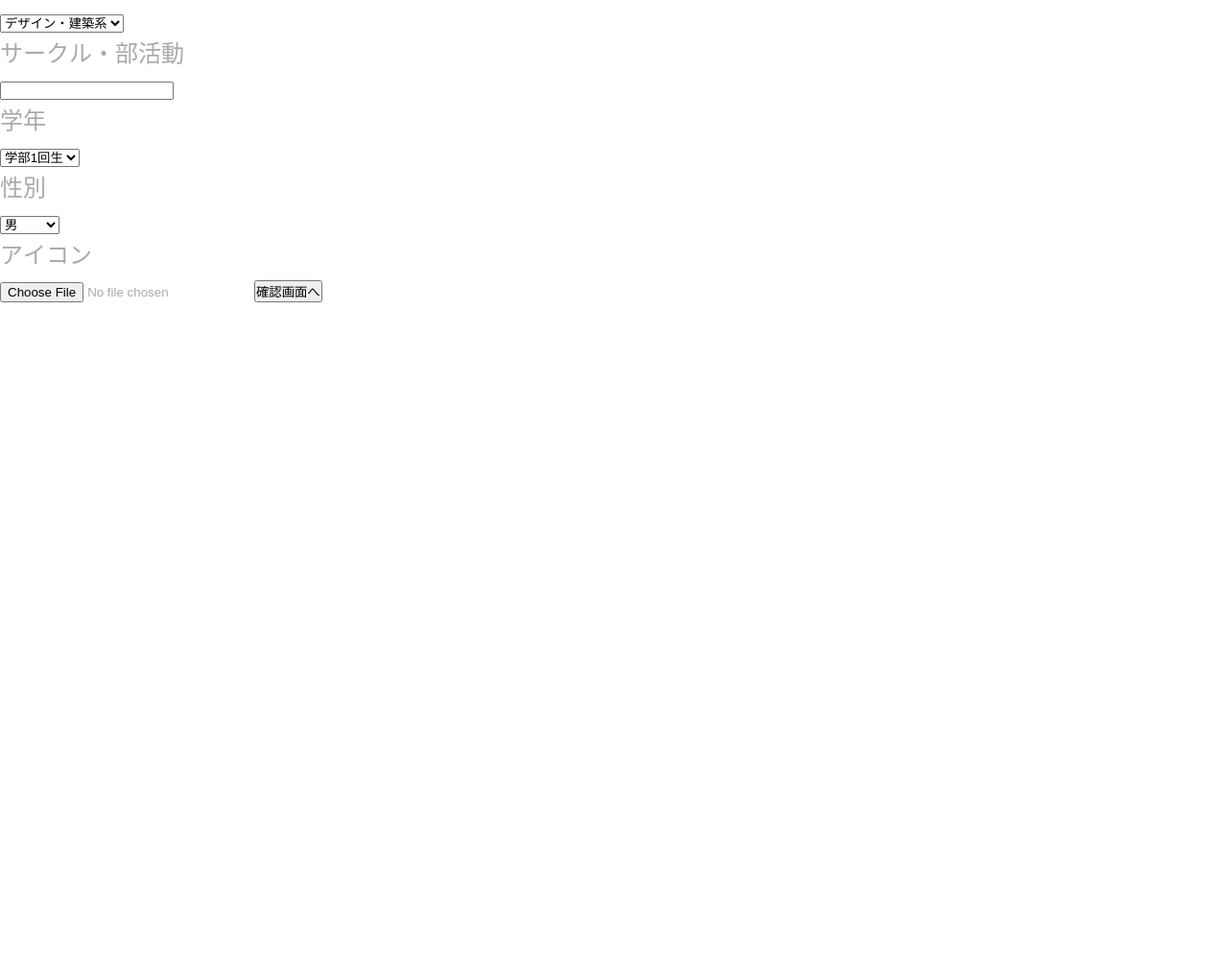
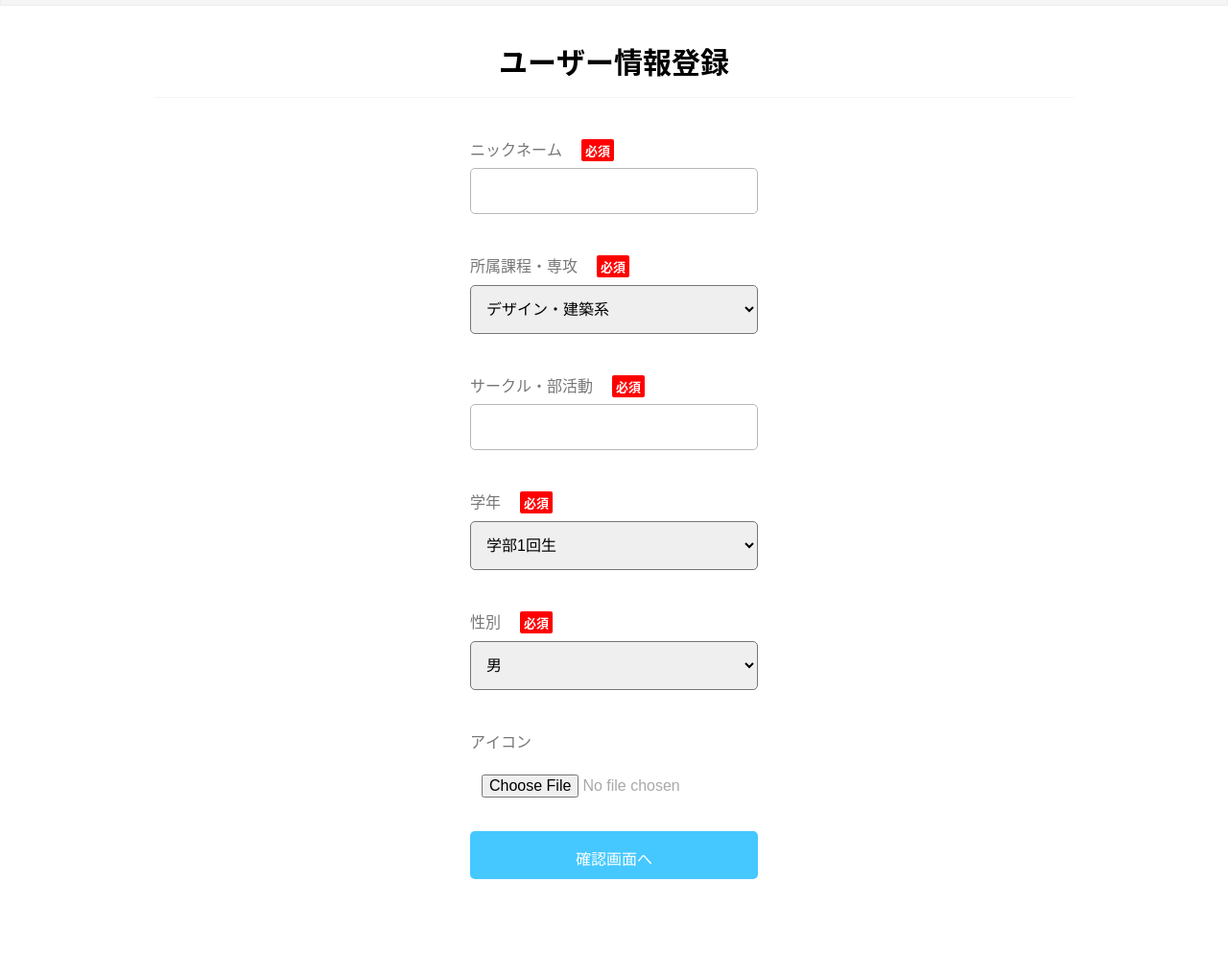
Before and after one commit to kit-kigyobu/kit-merukari, a Rails app: page /signup3 in a window 1280 px wide. Shown: the part 552-1545 px from the top of the page at 96% size. Before the commit the page ends 868 px from the top, so only its background shows below. Run offline with Rails 7, Linux system fonts and the light colour scheme; data comes from the database, SQL or seed files in the repository; style sheets or scripts are compiled from the project's sources; some libraries are stand-ins or nearby versions.

Commit message:
[develop] change view of signup3 4

```diff
--- a/app/assets/stylesheets/application.css
+++ b/app/assets/stylesheets/application.css
@@ -18,6 +18,10 @@
   box-sizing: border-box;
 }
 */
+html {
+    line-height: 1.15;
+    -webkit-text-size-adjust: 100%;
+}
 * {
     background-repeat: no-repeat;
     position: relative;
@@ -107,7 +111,6 @@ section {
     color: #fff;
     height: 50px;
     padding: 15px 12px;
-    text-shadow: 0px 1px 1px grey;
     border: 1px solid transparent;
 }
 .button-Alert {
@@ -290,6 +293,7 @@ section {
     margin: 26px 0px;
 }
 .mainForm label {
+    font-size: 16px;
     color: #777;
 }
 .mainForm strong {
--- a/app/views/users/signup3.html.erb
+++ b/app/views/users/signup3.html.erb
@@ -1,28 +1,63 @@
-<h1>ユーザ新規登録</h1>
+<div class="wrapper">
+	<header class="slimHead"><!-- ボタン無しヘッダー -->
+        <div class="logo">
+			<a href="#"><img src="#" alt="OSAGARY"></a>
+			<!-- <%= link_to("OSAGARI", "/") %> -->
+        </div>
+    </header>
+    <main class="container">
+  		<div class="contents"><!-- ここまで定型 -->
+            <div class="cttHead"><!-- コンテンツの見出し -->
+				<h2>ユーザー情報登録</h2>
+		  	</div>
+            <div class="mainForm"><!-- フォーム作るときはこれ　tagはdivがよさげ -->
                 <%= form_tag("/signup4",{:multipart => true}) do %>
-         <p>ニックネーム</p>
-         <%= text_field_tag("name",@user.name)%>
+                    <div class="form-element-wrapper"><!-- form内の要素の一塊にはform-element-wrapperをつける -->
+                        <label>ニックネーム</label>
+                        <strong>必須</strong><!-- 必須マーク -->
+                        <%# <input class="form-element form-field" name="username" type="email" id="#" required="required"><!-- form内の要素にはform-elementをつける fieldの場合form-fieldをつける --> %>
+                        <%= text_field_tag("name",@user.name, :class =>'form-element form-field')%>
+                    </div>
 
-         <p>所属課程・専攻</p>
+                    <div class="form-element-wrapper"><!-- form内の要素の一塊にはform-element-wrapperをつける -->
+                        <label>所属課程・専攻</label>
+                        <strong>必須</strong><!-- 必須マーク -->
+                        <%# <input class="form-element form-field" name="username" type="email" id="#" required="required"><!-- form内の要素にはform-elementをつける fieldの場合form-fieldをつける --> %>
                         <%= select_tag("course_id",
                         options_for_select(@select_course,:selected => @user.course_id),
-         {class: "select-default"})%>
+                        {class: "form-element"})%>
+                    </div>
 
-         <p>サークル・部活動</p>
-         <%= text_field_tag("club",@user.club)%>
+                    <div class="form-element-wrapper"><!-- form内の要素の一塊にはform-element-wrapperをつける -->
+                        <label>サークル・部活動</label>
+                        <strong>必須</strong><!-- 必須マーク -->
+                        <%= text_field_tag("club",@user.club, :class =>'form-element form-field')%>
+                    </div>
 
-         <p>学年</p>
+                    <div class="form-element-wrapper"><!-- form内の要素の一塊にはform-element-wrapperをつける -->
+                        <label>学年</label>
+                        <strong>必須</strong><!-- 必須マーク -->
                         <%= select_tag("entry_year",
                         options_for_select(@select_entry_year,:selected => @user.entry_year),
-         {class: "select-default"})%>
+                        {class: "form-element"})%>
+                    </div>
 
-         <p>性別</p>
+                    <div class="form-element-wrapper"><!-- form内の要素の一塊にはform-element-wrapperをつける -->
+                        <label>性別</label>
+                        <strong>必須</strong><!-- 必須マーク -->
                         <%= select_tag("gender",
                         options_for_select(User.genders.map { |key, value| [I18n.t("enums.user.gender.#{key}"), value] }, :selected => User.genders[@user.gender]),
-         {class: "select-default"})%>
+                        {class: "form-element"})%>
+                    </div>
 
-         <p>アイコン</p>
-         <%= file_field_tag( 'icon', :class =>'page_fine_name') %>
+                    <div class="form-element-wrapper"><!-- form内の要素の一塊にはform-element-wrapperをつける -->
+                        <label>アイコン</label>
+                        <%= file_field_tag( 'icon', :class =>'form-element') %>
 
-         <%= submit_tag("確認画面へ") %>
+                        <%= submit_tag("確認画面へ", :class =>'form-element button button-Primary') %>
+                    </div>
                 <% end %>
+            </div>
+        </div>
+    </main>
+</div>
```
Also changed, not shown: app/views/users/signup4.html.erb (+28 -7 lines). Lines whose indentation alone changed are shown as unchanged.
